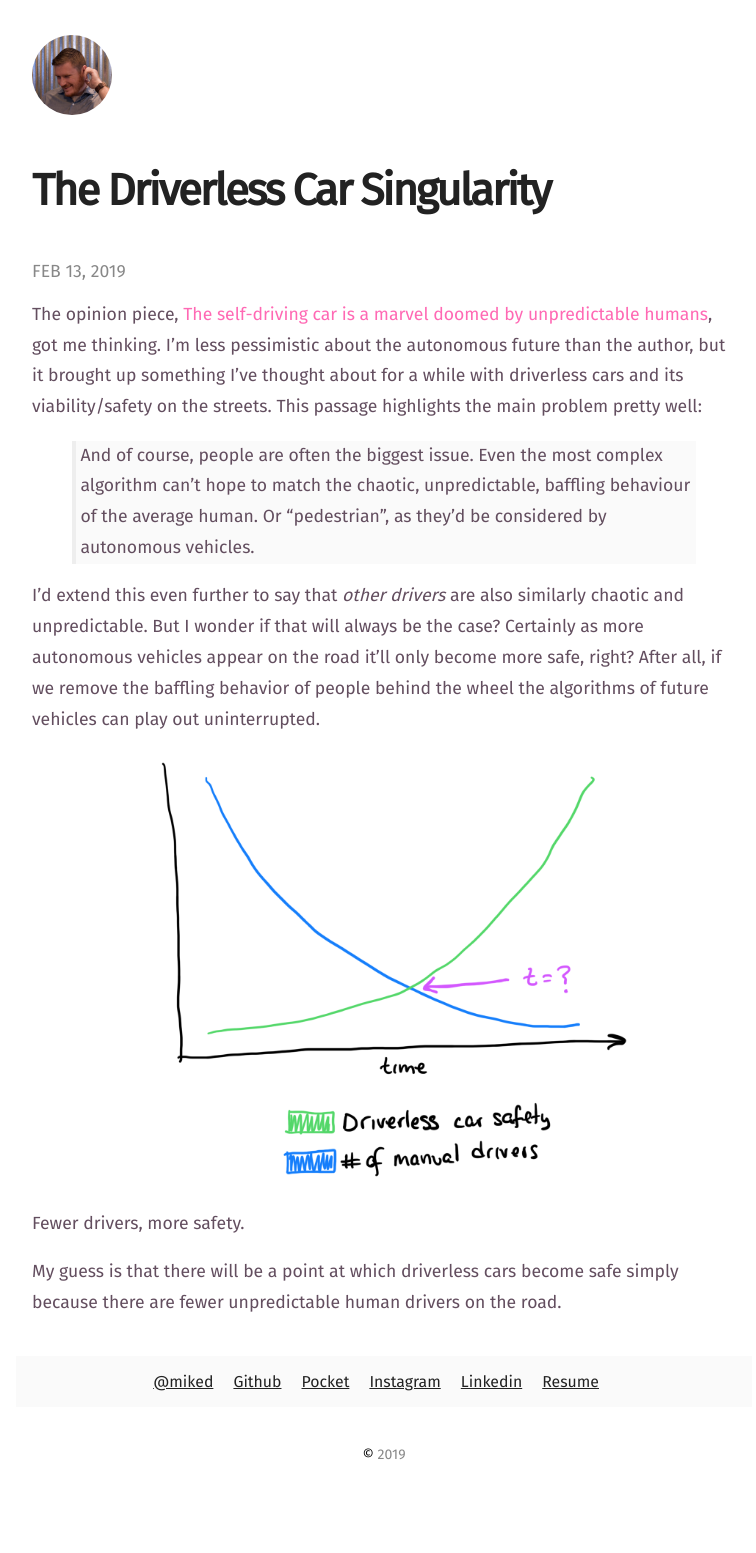
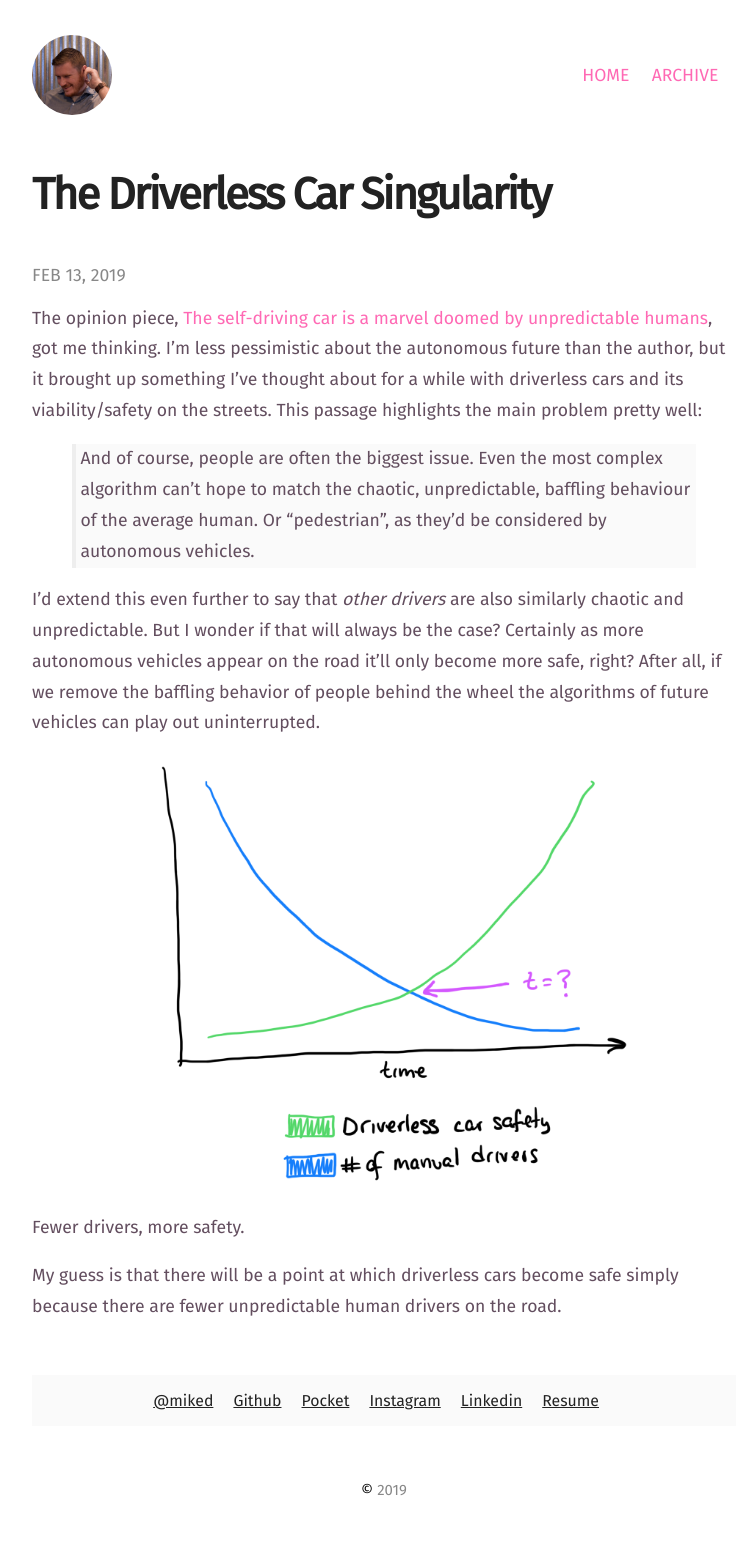
Before and after one commit to mike-douglas/mike-douglas.github.io, a Jekyll site: the page built from _posts/2019-02-13-the-driverless-car-singularity.md, in a window 1280 px wide. Shown: the whole page, without its empty margins (256-1012 px from the left). Built offline with Jekyll 4.4.1, drawn with Linux system fonts in a browser that asks for light colours; before the commit the page ends 1517 px from its top, so only the background shows below that.

Commit message:
Rewrote CSS to fix a weird mobile bug. Added nav to posts

```diff
--- a/_includes/footer.html
+++ b/_includes/footer.html
@@ -1,4 +1,4 @@
-<nav>
+<nav class="links">
   <ul>
     <li><a href="https://twitter.com/miked" class="link twitter">@miked</a></li>
     <li><a href="https://github.com/mike-douglas" class="link github">Github</a></li>
--- a/_layouts/home.html
+++ b/_layouts/home.html
@@ -18,7 +18,7 @@ layout: default
 <section class="archive">
   <h1>Posts</h1>
   <ul>
-    {% for post in site.posts %}
+    {% for post in site.posts limit: 5 %}
     <li>
       <time datetime="{{ post.date }}">{{ post.date | date: "%B %-d, %Y" }}</time>
       <h3 class="title"><a href="{{ post.url }}">{{ post.title }}</a></h3>
@@ -26,6 +26,9 @@ layout: default
     </li>
     {% endfor %}
   </ul>
+  <p>
+    <a href="/archive">Full Archive &gt;&gt;</a>
+  </p>
 </section>
 <script>
   var v = function () {
--- a/_layouts/post.html
+++ b/_layouts/post.html
@@ -2,8 +2,14 @@
 layout: default
 ---
 
+<nav class="top">
+  <img class="author" src="/assets/me.jpg">
+  <ul>
+    <li><a href="/">Home</a></li>
+    <li><a href="/archive">Archive</a></li>
+  </ul>
+</nav>
 <article>
-  <div><img class="author" src="/assets/me.jpg"></div>
   <h1 class="title">{{ page.title }}</h1>
   <time datetime="{{ page.date }}">{{ page.date | date: "%b %d, %Y" }}</time>
 
--- a/assets/main.css
+++ b/assets/main.css
@@ -1,19 +1,17 @@
 @import url('https://fonts.googleapis.com/css?family=Fira+Sans');
 
 body {
+  font-size: 110%;
   font-family: 'Fira Sans', sans-serif;
-  font-size: 110%;
   text-rendering: optimizeLegibility;
 }
 
-p {
-  color: #634e5f;
-  line-height: 1.5em;
+nav, header, article, footer, section {
+  margin: 2.0em auto 3.0em auto;
+  max-width: 40em;
 }
 
-.pink {
-  color: hotpink;
-}
+/* Links */
 
 a {
   color: hotpink;
@@ -24,9 +22,14 @@ a:hover {
   text-decoration: underline;
 }
 
-h1,
-h2,
-h3 {
+/* Basic text */
+
+p {
+  color: #634e5f;
+  line-height: 1.5em;
+}
+
+h1, h2, h3 {
   font-weight: bold;
   padding: 0;
   margin: 1.0em 0 1.0em 0;
@@ -43,61 +46,18 @@ h2 {
   font-size: 1.75em;
 }
 
-article .title a {
-  text-decoration: none;
-}
-
-nav,
-header,
-article,
-footer,
-section {
-  margin: 2.0em auto 3.0em auto;
-  max-width: 40em;
-}
-
-nav ul {
-  font-size: 0.9em;
-  background-color: #fafafa;
-  text-align: center;
-}
-
-nav ul {
-  list-style: none;
-  padding: 1em;
-  margin: -1em;
-}
-
-nav ul li {
-  padding: 0;
-  margin: 0 1em 0 0;
-  display: inline;
-}
-
-nav a {
-  color: #222;
-  text-decoration: underline;
-  border-bottom: 0;
-}
-
-footer {
-  text-align: center;
-}
-
-footer span {
-  font-size: 0.8em;
+time {
+  color: #888;
 }
 
 hr {
   background-color: #fafafa;
   border: 0;
-  height: 1em;
-  margin: 1.5em -1em 1.5em -1em;
+  height: 1.0em;
+  margin: 1.5em -1.0em 1.5em -1.0em;
 }
 
-time {
-  color: #888;
-}
+/* Articles */
 
 article time {
   text-transform: uppercase;
@@ -126,6 +86,24 @@ article .centerpiece img {
   width: 80%;
 }
 
+article .title a {
+  text-decoration: none;
+}
+
+/* Archive listing */
+
+.archive ul {
+  list-style: none;
+  margin: 1.0em 0 0 0;
+  padding: 0;
+}
+
+.archive li {
+  list-style-type: none;
+  margin: 1.5em 0 1.5em 0;
+  padding: 0;
+}
+
 .archive h3 {
   font-size: 1.25em;
   margin: 0.25em 1.5em 0 0;
@@ -140,27 +118,79 @@ article .centerpiece img {
   text-decoration: none;
 }
 
-.archive ul {
-  list-style: none;
-  margin: 1em 0;
-  padding: 0;
-}
-
-.archive li {
-  list-style-type: none;
-  margin: 1.5em 0 1.5em 0;
-  padding: 0;
-}
-
 .archive time {
   display: block;
   text-transform: uppercase;
   font-size: 0.85em;
 }
 
-.archive .excerpt {
-  padding-right: 1.5em;
+/* Site navigation */
+
+nav ul {
+  margin: 0;
+  padding-left: 0;
 }
+
+nav.links ul {
+  font-size: 0.90em;
+  background-color: #fafafa;
+  text-align: center;
+  padding: 1.0em 0 1.0em 0;
+}
+
+nav.links ul li {
+  margin: 0 1.0em 0 0;
+  display: inline;
+}
+
+nav.links a {
+  color: #222;
+  text-decoration: underline;
+}
+
+nav.top ul {
+  float: right;
+  text-align: right;
+  display: inline;
+  margin-right: 1.0em;
+}
+
+nav.top ul li {
+  display: inline;
+  margin-left: 1.0em;
+}
+
+nav.top a {
+  display: table-cell;
+  height: 80px;
+  vertical-align: middle;
+  text-transform: uppercase;
+}
+
+/* Footer */
+
+footer {
+  text-align: center;
+}
+
+footer span {
+  font-size: 0.85em;
+}
+
+/* Misc */
+
+.pink {
+  color: hotpink;
+}
+
+img.author {
+  width: 80px;
+  height: 80px;
+  border-radius: 50%;
+  vertical-align: middle;
+}
+
+/* Image carousel */
 
 #images {
   position: relative;
@@ -174,12 +204,6 @@ article .centerpiece img {
   margin: 1.5em 0 1.5em 0;
 }
 
-img.author {
-  width: 80px;
-  height: 80px;
-  border-radius: 50%;
-}
-
 #carousel {
   z-index: -1;
   position: absolute;
@@ -187,8 +211,44 @@ img.author {
   top: 0;
 }
 
+/* Mobile */
 @media only screen and (min-device-width : 320px) and (max-device-width : 480px) {
   body {
     font-size: 100%;
   }
+
+  body > * {
+    width: 100%;
+    max-width: 100%;
+  }
+
+  #images {
+    text-align: center;
+  }
+
+  header h1 {
+    text-align: center;
+  }
+
+  .pink {
+    display: block;
+  }
+
+  nav.top {
+    text-align: center;
+  }
+
+  nav.top ul {
+    float: none;
+    display: block;
+    margin: 1.0em 0 0 0;
+    padding: 0;
+    text-align: center;
+  }
+
+  nav.top a {
+    display: inline;
+    height: auto;
+    text-transform: uppercase;
+  }
 }
```
Also changed, not shown: archive/index.html (added, +23 -0 lines).
